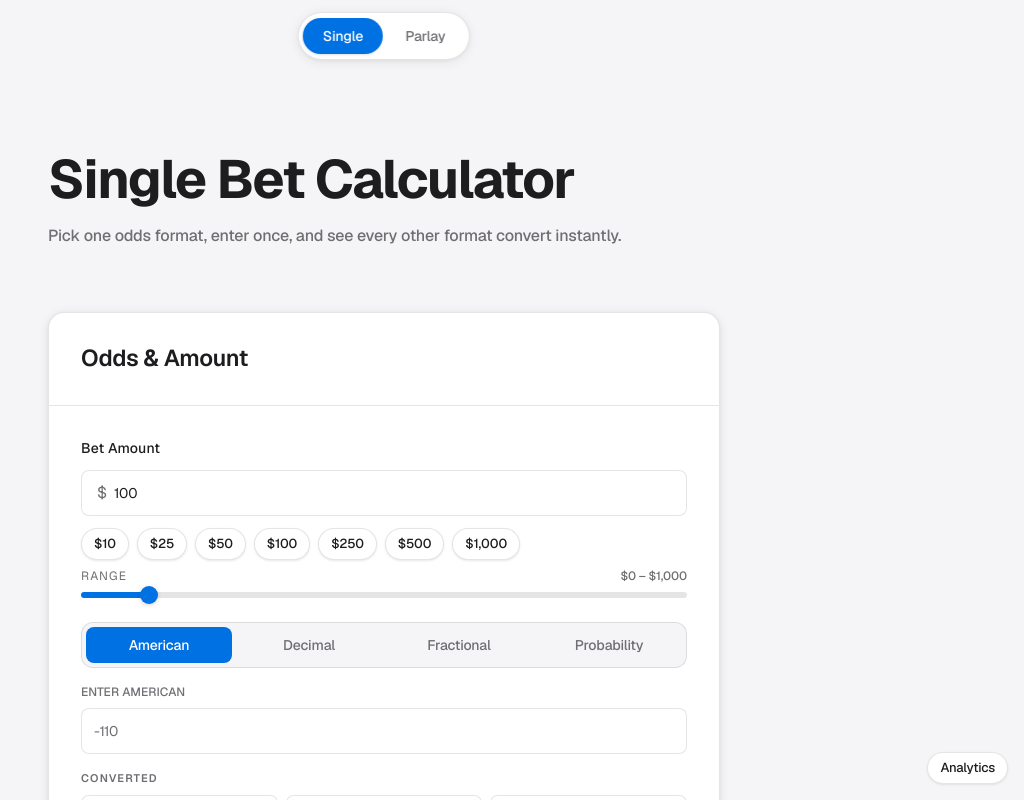
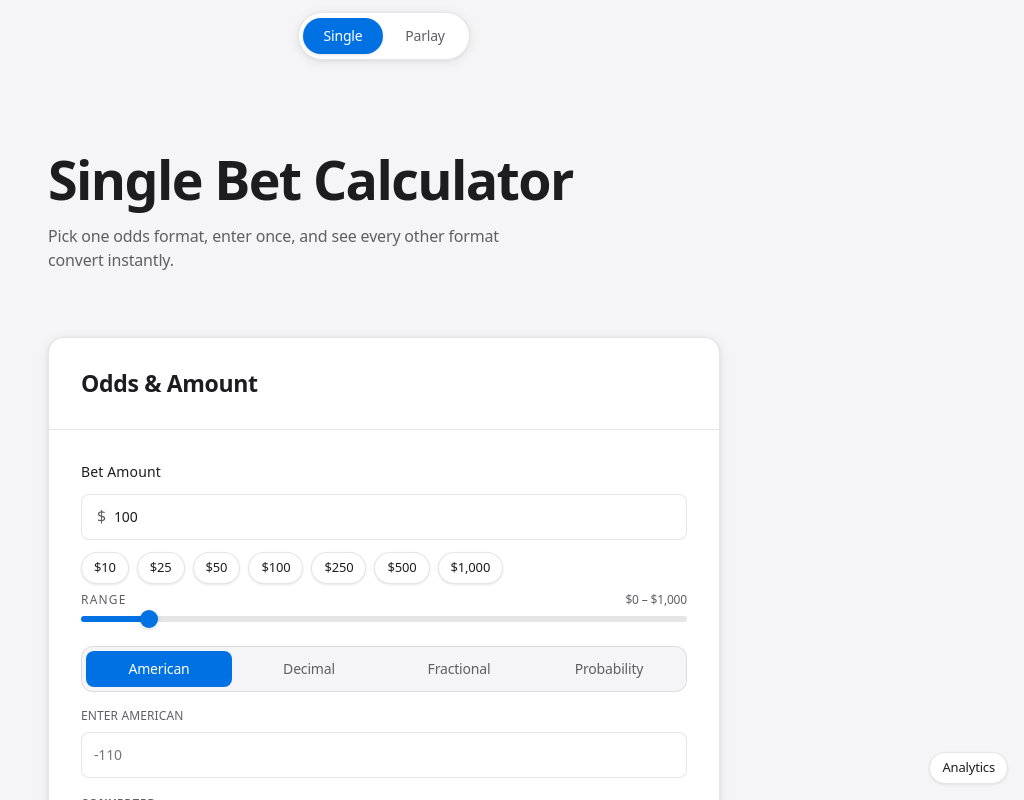
Before and after one commit to osbelmorell/betting-calculator, a Next.js app: page / in a window 1280 px wide. Shown: the top 800 px of the page, without its empty margins (256-1280 px from the left). Built offline with nearby package versions, Linux system fonts and the light colour scheme.

Commit message:
fix: update placeholder text color in various components for consistency

```diff
--- a/app/components/BettingCalculator.tsx
+++ b/app/components/BettingCalculator.tsx
@@ -292,7 +292,7 @@ export default function BettingCalculator({
                   aria-label="Single bet amount in dollars"
                   value={betAmount}
                   onChange={(event) => onBetAmountChange(event.target.value)}
-                  className="w-full rounded-lg border border-[var(--border-color)] bg-[var(--surface)] px-4 py-3 pl-8 text-sm transition-colors placeholder:text-[var(--text-secondary)] focus:border-[var(--brand)] focus:outline-none"
+                  className="w-full rounded-lg border border-[var(--border-color)] bg-[var(--surface)] px-4 py-3 pl-8 text-sm transition-colors placeholder:text-[var(--text-placeholder)] focus:border-[var(--brand)] focus:outline-none"
                   placeholder="100.00"
                 />
               </div>
--- a/app/components/GlobalCalcToggle.tsx
+++ b/app/components/GlobalCalcToggle.tsx
@@ -50,7 +50,7 @@ export default function GlobalCalcToggle() {
               aria-selected={isActive}
               className={`flex min-w-20 items-center justify-center rounded-full px-5 py-2 text-sm font-medium transition-all duration-200 ${
                 isActive
-                  ? 'bg-[var(--brand)] text-white shadow-sm'
+                  ? 'bg-[var(--brand)] text-[var(--brand-foreground)] shadow-sm'
                   : 'text-[var(--text-secondary)] hover:bg-[var(--surface-soft)] hover:text-[var(--foreground)]'
               }`}
             >
--- a/app/components/OddsFields.tsx
+++ b/app/components/OddsFields.tsx
@@ -115,7 +115,7 @@ export default function OddsFields({
                 onClick={() => setActiveFormat(option.key)}
                 className={`rounded-lg px-2 py-2 text-xs font-medium transition-colors sm:text-sm ${
                   isActive
-                    ? 'bg-[var(--brand)] text-white'
+                    ? 'bg-[var(--brand)] text-[var(--brand-foreground)]'
                     : 'text-[var(--text-secondary)] hover:bg-[var(--border-color)]/40 hover:text-[var(--foreground)]'
                 }`}
               >
@@ -142,7 +142,7 @@ export default function OddsFields({
             aria-label={`${contextLabel} ${activeOption.label.toLowerCase()} odds`}
             value={activeValue}
             onChange={(event) => onActiveChange(event.target.value)}
-            className={`w-full rounded-lg border border-[var(--border-color)] bg-[var(--surface)] px-3 py-3 text-base sm:text-sm transition-colors placeholder:text-[var(--text-secondary)] focus:outline-none ${activeOption.suffix ? 'pr-7' : ''}`}
+            className={`w-full rounded-lg border border-[var(--border-color)] bg-[var(--surface)] px-3 py-3 text-base sm:text-sm transition-colors placeholder:text-[var(--text-placeholder)] focus:outline-none ${activeOption.suffix ? 'pr-7' : ''}`}
             placeholder={activeOption.placeholder}
           />
           {activeOption.suffix ? (
--- a/app/components/ParlayCalculator.tsx
+++ b/app/components/ParlayCalculator.tsx
@@ -367,7 +367,7 @@ export default function ParlayCalculator({
                   aria-label="Parlay bet amount in dollars"
                   value={betAmount}
                   onChange={(event) => onBetAmountChange(event.target.value)}
-                  className="w-full rounded-lg border border-[var(--border-color)] bg-[var(--surface)] px-4 py-3 pl-8 text-sm transition-colors placeholder:text-[var(--text-secondary)] focus:border-[var(--brand)] focus:outline-none"
+                  className="w-full rounded-lg border border-[var(--border-color)] bg-[var(--surface)] px-4 py-3 pl-8 text-sm transition-colors placeholder:text-[var(--text-placeholder)] focus:border-[var(--brand)] focus:outline-none"
                   placeholder="100.00"
                 />
               </div>
@@ -415,7 +415,7 @@ export default function ParlayCalculator({
                       type="text"
                       value={leg.label}
                       onChange={(event) => updateLegLabel(leg.id, event.target.value)}
-                      className="rounded-lg border border-[var(--border-color)] bg-[var(--surface)] px-3 py-2 text-sm transition-colors placeholder:text-[var(--text-secondary)] focus:border-[var(--brand)] focus:outline-none"
+                      className="rounded-lg border border-[var(--border-color)] bg-[var(--surface)] px-3 py-2 text-sm transition-colors placeholder:text-[var(--text-placeholder)] focus:border-[var(--brand)] focus:outline-none"
                       placeholder={`Leg ${index + 1} (Team, market, etc.)`}
                       aria-label={`Label for leg ${index + 1}`}
                     />
--- a/app/globals.css
+++ b/app/globals.css
@@ -19,16 +19,19 @@
   /* 10 % — Apple Blue accent */
   --brand: #0071e3;
   --brand-strong: #0062c3;
+  --brand-foreground: #ffffff;
 
   /* Text */
   --foreground: #1d1d1f;
-  --text-secondary: #6e6e73;
+  --text-secondary: #5f5f64;
+  --text-placeholder: #76767d;
 
   /* Borders — hair-thin, almost invisible */
   --border-color: rgba(0, 0, 0, 0.1);
 
   /* System red (Apple palette) */
   --danger: #ff3b30;
+  --danger-foreground: #111111;
 
   /* Shadows — Apple uses barely-there elevation */
   --shadow-sm: 0 1px 3px rgba(0, 0, 0, 0.06), 0 1px 2px rgba(0, 0, 0, 0.04);
@@ -39,8 +42,8 @@
 @theme inline {
   --color-background: var(--background);
   --color-foreground: var(--foreground);
-  --font-sans: var(--font-geist-sans);
-  --font-mono: var(--font-geist-mono);
+  --font-sans: system-ui, -apple-system, BlinkMacSystemFont, 'Segoe UI', Roboto, 'Helvetica Neue', Arial, sans-serif, 'Apple Color Emoji', 'Segoe UI Emoji', 'Segoe UI Symbol';
+  --font-mono: ui-monospace, SFMono-Regular, Menlo, Monaco, Consolas, 'Liberation Mono', 'Courier New', monospace;
 }
 
 @media (prefers-color-scheme: dark) {
@@ -55,16 +58,19 @@
     /* 10 % — Apple Blue dark mode */
     --brand: #2997ff;
     --brand-strong: #1a85f0;
+    --brand-foreground: #111111;
 
     /* Text */
     --foreground: #f5f5f7;
-    --text-secondary: #98989d;
+    --text-secondary: #a8a8ad;
+    --text-placeholder: #8f8f95;
 
     /* Borders */
     --border-color: rgba(255, 255, 255, 0.1);
 
     /* System red dark */
     --danger: #ff453a;
+    --danger-foreground: #111111;
 
     --shadow-sm: 0 1px 3px rgba(0, 0, 0, 0.44);
     --shadow-md: 0 2px 14px rgba(0, 0, 0, 0.56);
@@ -79,7 +85,7 @@ html {
 body {
   background-color: var(--background);
   color: var(--foreground);
-  font-family: var(--font-geist-sans), -apple-system, BlinkMacSystemFont, 'Segoe UI', 'Helvetica Neue', sans-serif;
+  font-family: var(--font-sans);
   font-size: 16px;
   line-height: 1.6;
   letter-spacing: -0.011em;
@@ -180,7 +186,7 @@ label,
 
 .btn-primary {
   background: var(--brand);
-  color: #ffffff;
+  color: var(--brand-foreground);
   box-shadow: 0 1px 4px rgba(0, 113, 227, 0.28), var(--shadow-sm);
 }
 
@@ -229,7 +235,7 @@ label,
 
 .btn-danger {
   background: var(--danger);
-  color: #ffffff;
+  color: var(--danger-foreground);
   box-shadow: 0 1px 4px rgba(255, 59, 48, 0.28), var(--shadow-sm);
 }
 
--- a/app/layout.tsx
+++ b/app/layout.tsx
@@ -1,20 +1,9 @@
 import type { Metadata } from "next";
-import { Geist, Geist_Mono } from "next/font/google";
 import { Suspense } from 'react';
 import AnalyticsDebugPanel from './components/AnalyticsDebugPanel';
 import GlobalCalcToggle from './components/GlobalCalcToggle';
 import { schemaOrgUrl, siteConfig, siteTitleTemplate } from './siteConfig';
 import "./globals.css";
-
-const geistSans = Geist({
-  variable: "--font-geist-sans",
-  subsets: ["latin"],
-});
-
-const geistMono = Geist_Mono({
-  variable: "--font-geist-mono",
-  subsets: ["latin"],
-});
 
 export const metadata: Metadata = {
   metadataBase: new URL(siteConfig.url),
@@ -53,7 +42,7 @@ export default function RootLayout({
   return (
     <html
       lang="en"
-      className={`${geistSans.variable} ${geistMono.variable} h-full antialiased`}
+      className="h-full antialiased"
     >
       <body
         className="min-h-full flex flex-col"
--- a/package.json
+++ b/package.json
@@ -3,7 +3,8 @@
   "version": "0.1.0",
   "private": true,
   "scripts": {
-    "dev": "next dev",
+    "dev": "next dev --webpack",
+    "dev:turbo": "next dev --turbo",
     "build": "next build",
     "start": "next start",
     "lint": "eslint"
```
